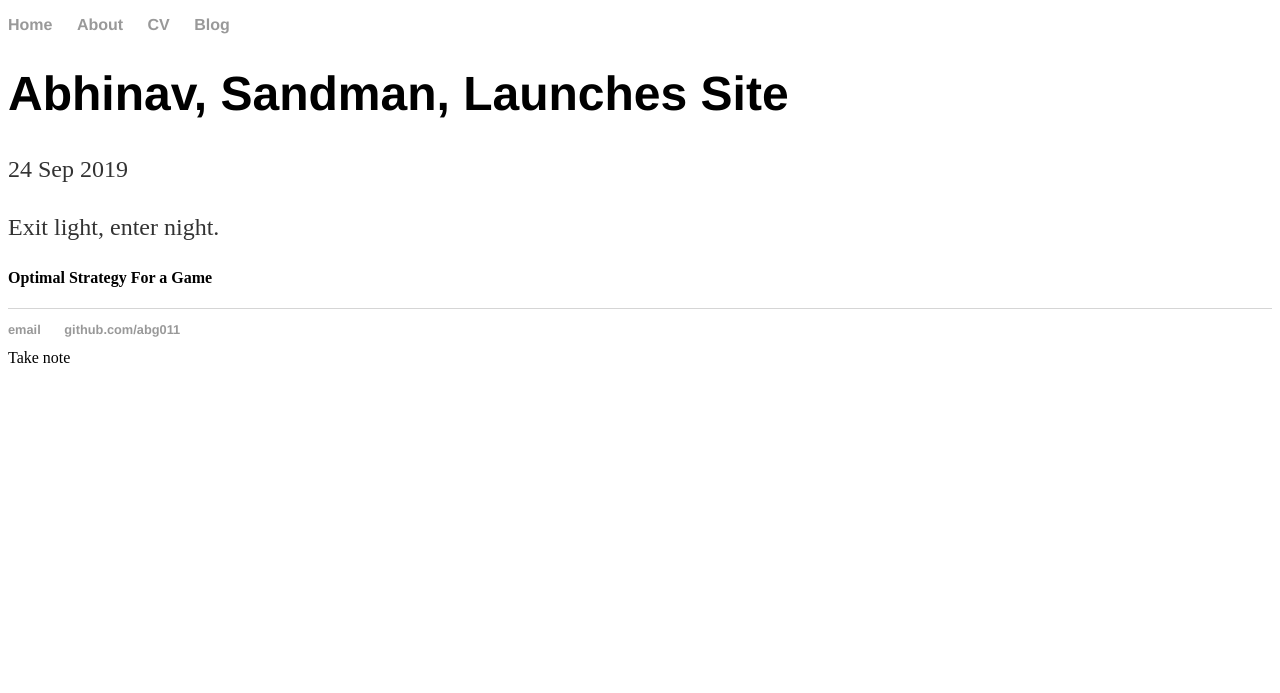
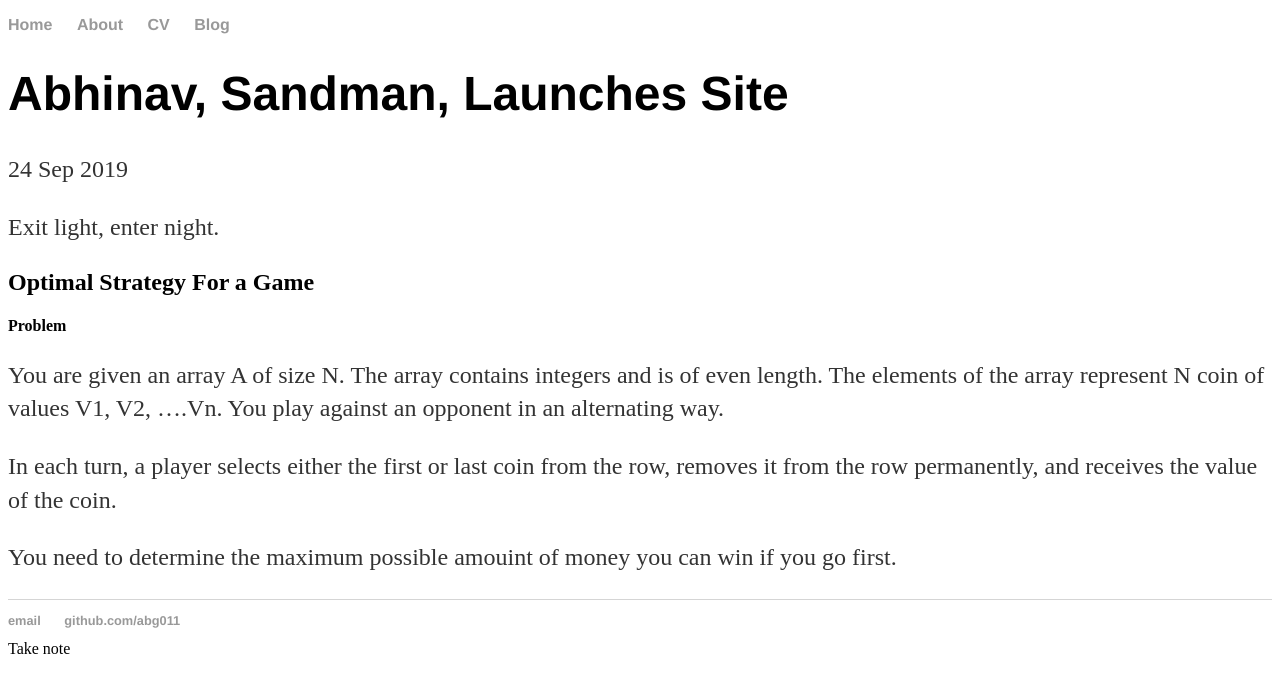
Before and after one commit to abhigupta543/abg011.github.io, a Jekyll site: the page built from _posts/2019-09-24-Sample.md, in a window 1280 px wide. Shown: the top 693 px of the page. Built offline with Jekyll 4.4.1, drawn with Linux system fonts in a browser that asks for light colours.

Commit message:
Update 2019-09-24-Sample.md

```diff
--- a/_posts/2019-09-24-Sample.md
+++ b/_posts/2019-09-24-Sample.md
@@ -6,4 +6,10 @@ date: 2019-09-24
 
 Exit light, enter night.
 
-#### Optimal Strategy For a Game
+## Optimal Strategy For a Game
+#### Problem
+You are given an array A of size N. The array contains integers and is of even length. The elements of the array represent N coin of values V1, V2, ....Vn. You play against an opponent in an alternating way.
+
+In each turn, a player selects either the first or last coin from the row, removes it from the row permanently, and receives the value of the coin.
+
+You need to determine the maximum possible amouint of money you can win if you go first.
```
